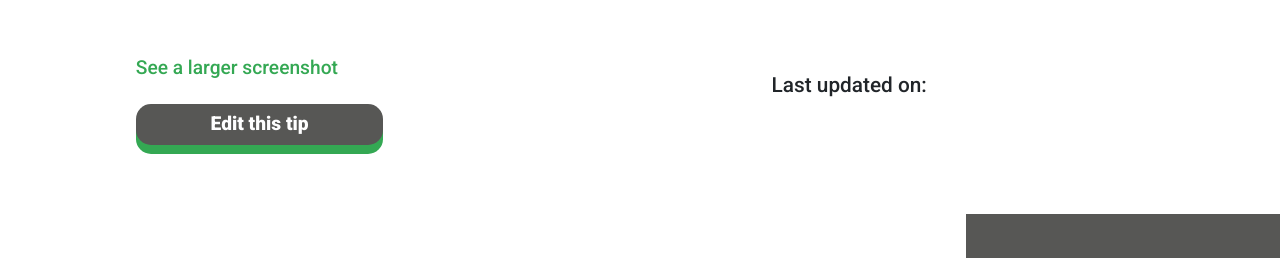
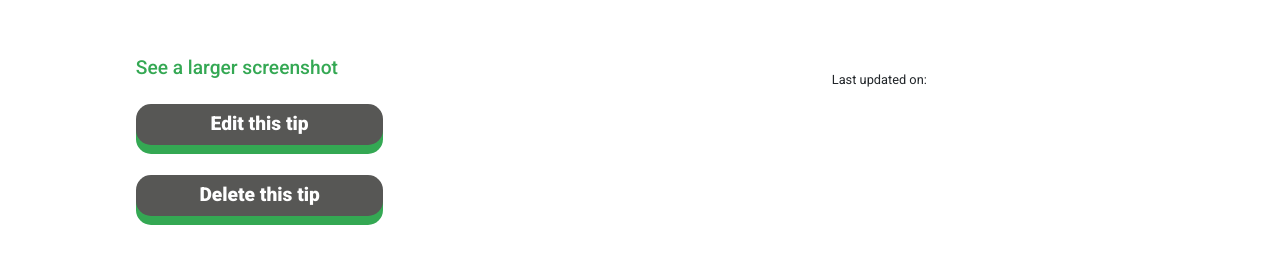
Before and after one commit to MandyHole/getdriveing, a React (Create React App) app: page /tips/1 in a window 1280 px wide. Shown: the part 369-627 px from the top of the page. Built offline with nearby package versions, Linux system fonts and the light colour scheme; no server answers.

Commit message:
Add functionality to Tip Detail page

```diff
--- a/src/pages/tips/Tips.js
+++ b/src/pages/tips/Tips.js
@@ -8,9 +8,9 @@ import StarRating from "../../components/StarRating";
 import Button from "react-bootstrap/Button";
 import btnStyles from "../../styles/Buttons.module.css";
 import HeroBoxComponent from "../../components/HeroBoxComponent";
+import { axiosRes } from "../../api/axiosDefaults";
+import { useHistory } from "react-router-dom/cjs/react-router-dom.min";
 import axios from "axios";
-import { axiosRes } from "../../api/axiosDefaults";
-// import { data } from "msw/lib/types/context";
 
 const Tips = (props) => {
   const {
@@ -33,27 +33,29 @@ const Tips = (props) => {
   } = props;
   const currentUser = useCurrentUser();
   const ownsTip = currentUser?.username === owner;
+  const history = useHistory()
 
-//   handleSaveRequest = async () => {
-//     try {
-//         const { data } = await axiosRes.post('/saved_tips/', { post:id });
-//         setTip((prevTips) => ({
-//             ...prevTips,
-//             results: prevTips.results.map((tip) => {
-//                 return tip.id === id ?
-//                 {...tip, number_times_saved: tip.number_times_saved + 1, saved_tips_id: data.id}
-//                 : tip;
-//             }),
-//         }));
+  const handleSaveRequest = async () => {
+    try {
+        const { data } = await axiosRes.post('/saved_tips/', { tip:id });
+        setTip((prevTips) => ({
+            ...prevTips,
+            results: prevTips.results.map((tip) => {
+                return tip.id === id ?
+                {...tip, number_times_saved: tip.number_times_saved + 1, saved_tips_id: data.id}
+                : tip;
+            }),
+        }));
+        // window.location.reload(true);
 
-//     } catch (err){
-//         console.log(err)
-//     }
-//   }
+    } catch (err){
+        console.log(err)
+    }
+  }
 
   const handleUnsave = async () => {
     try {
-      await axiosRes.delete(`/saved_tips/${saved_tips_id}/`);
+      await axiosRes.delete(`/saved_tips/${saved_tips_id}`);
       setTip((prevTips) => ({
         ...prevTips,
         results: prevTips.results.map((tip) => {
@@ -62,10 +64,23 @@ const Tips = (props) => {
             : tip;
         }),
       }));
+      // window.location.reload(true);
     } catch (err) {
       console.log(err);
     }
   };
+
+  const handleEditTip = () => {
+    history.push(`/tips/${id}/edit`)
+  }
+
+  const handleDeleteTip = async () => {
+    try {
+      await axiosRes.delete(`/tips/${id}/`)
+      history.goBack();
+  } catch (err) {
+    console.log(err)
+  }};
 
 
   return (
@@ -79,7 +94,7 @@ const Tips = (props) => {
               ? "No ratings yet"
               : `${average_rating}'/5 stars'`
           }`}
-          h3_2={`Saved ${number_times_saved} Times`}
+          h3_2={`Saved ${number_times_saved} Time${number_times_saved === 1 ? (""): ("s")}`}
         />
       ) : (
         <></>
@@ -104,14 +119,20 @@ const Tips = (props) => {
                 </div>
               </Figure>
 
-              { ownsTip && tipDetail && <Button
-                className={`${btnStyles.Buttons} ${btnStyles.RightFloat}`}
+              { ownsTip && tipDetail && <><Button
+                className={`${btnStyles.Buttons} ${btnStyles.RightFloat}`} onClick={handleEditTip}
               >
 
                 Edit this tip
-              </Button>}
+              </Button>
+              <Button
+                className={`${btnStyles.Buttons} ${btnStyles.RightFloat}`} onClick={handleDeleteTip}
+              >
 
-              { !ownsTip && <><div className={styles.Rating}>
+                Delete this tip
+              </Button></>}
+
+              { !ownsTip && currentUser && <><div className={styles.Rating}>
                 <StarRating startingValue={average_rating} />
               </div>
 
@@ -121,7 +142,7 @@ const Tips = (props) => {
 
 {!ownsTip && currentUser && !saved_tips_id &&<><Button
                 className={`${btnStyles.Buttons} ${btnStyles.RightFloat}`}
-                // onClick={handleSaveRequest}
+                onClick={handleSaveRequest}
               >
                 Save this tip
               </Button> </>}
@@ -143,8 +164,7 @@ const Tips = (props) => {
             </Col>
           </Row>
         </Col>{" "}
-      </Row>
-    </>
+      </Row></>
   );
 };
 
--- a/src/styles/Tips.module.css
+++ b/src/styles/Tips.module.css
@@ -103,7 +103,7 @@
 }
 
 .UpdatedDate {
-    font-weight: 500;
+    font-size: .8rem;
     text-align: right;
 
 }
```
